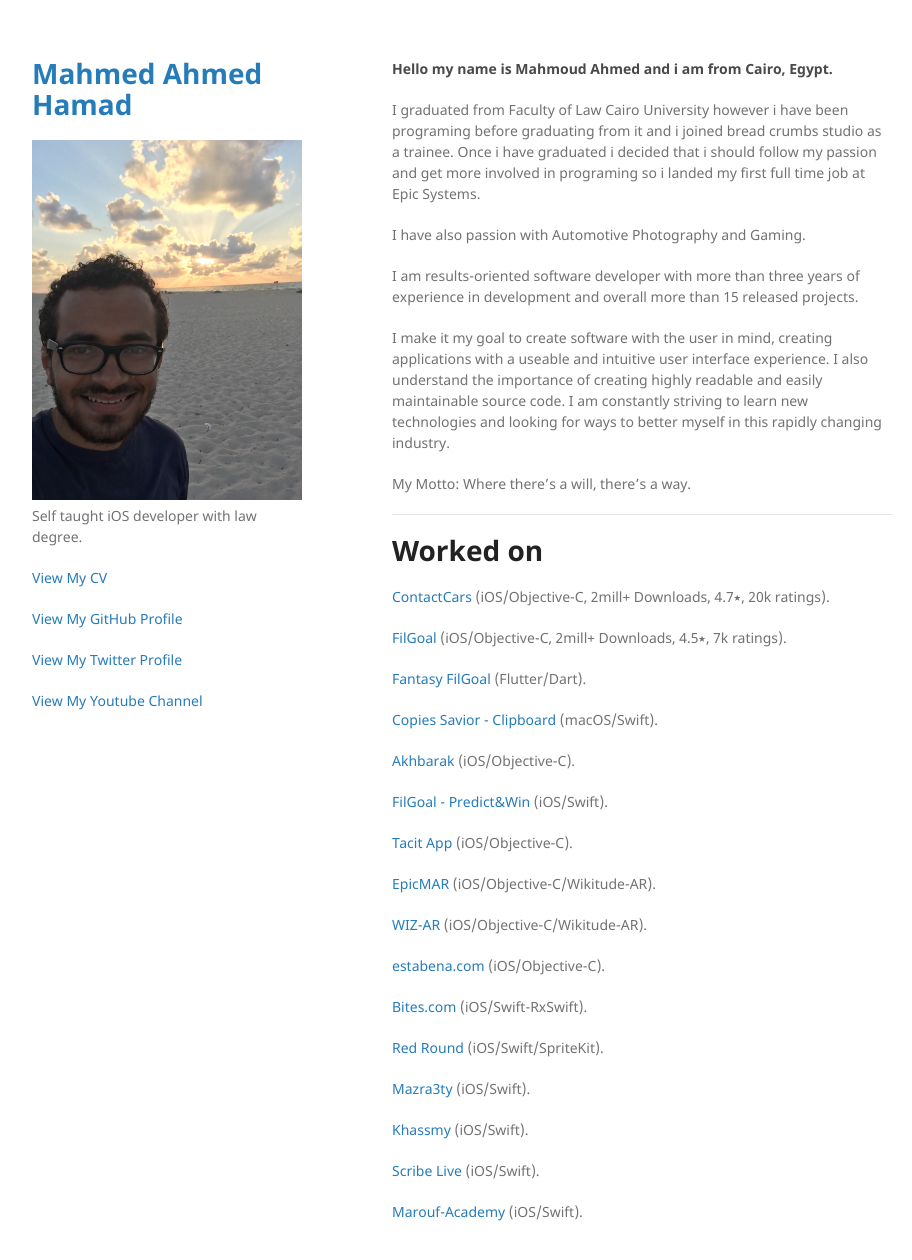
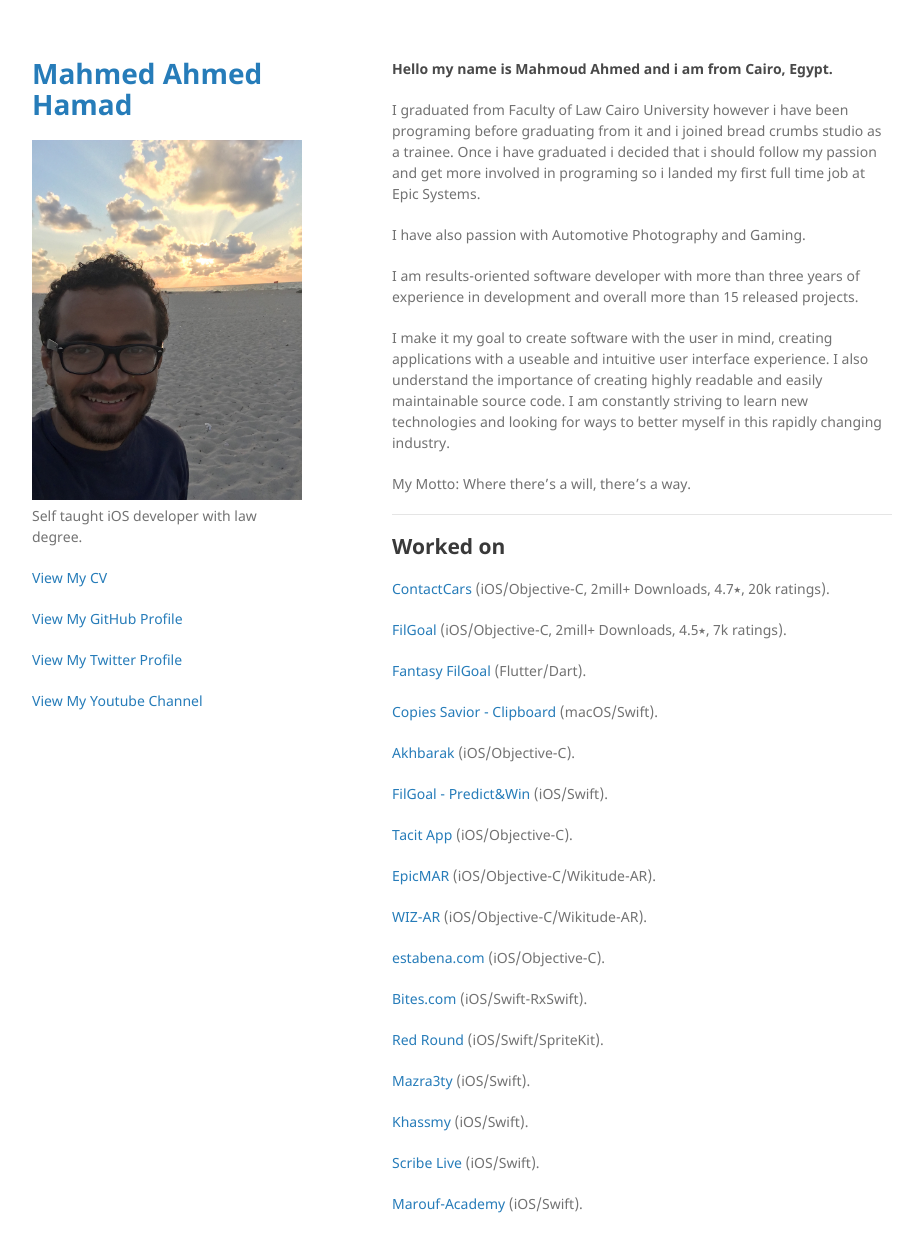
Before and after one commit to Mahmoud333/Mahmoud333.github.io, a Jekyll site: the page built from index.md, in a window 1280 px wide and 1292 px high. Shown: the top 1260 px of the window, without its empty margins (178-1090 px from the left). Built offline with Jekyll 4.4.1, drawn with Linux system fonts in a browser that asks for light colours.

```diff
--- a/index.md
+++ b/index.md
@@ -15,7 +15,7 @@ My Motto: Where there's a will, there's a way.
 
 ---
 
-# Worked on
+## Worked on
 
 [ContactCars](https://itunes.apple.com/eg/app/contactcars/id390158823?mt=8) (iOS/Objective-C, 2mill+ Downloads, 4.7⭑, 20k ratings).
 
```
